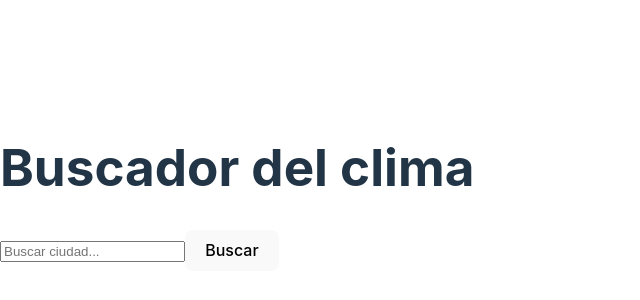
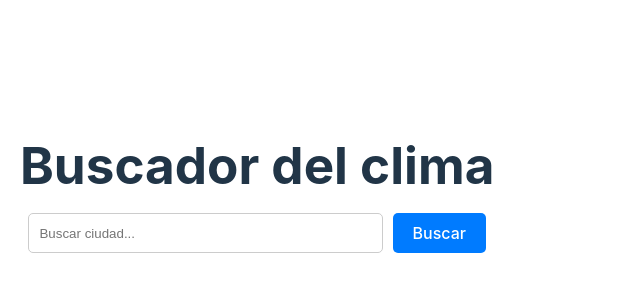
Before and after one commit to ItheraelCoder/weather-app, a React (Vite) app: page /search in a window 1280 px wide. Shown: the part 212-512 px from the top of the page, without its empty margins (0-640 px from the left). Built offline with nearby package versions, Linux system fonts and the light colour scheme; sample sign-in values are in the browser's storage.

Commit message:
Actualizacion: Weather App - API Connection

```diff
--- a/src/pages/SearchPage.jsx
+++ b/src/pages/SearchPage.jsx
@@ -1,6 +1,7 @@
 import { useState } from 'react';
 import { useSelector, useDispatch } from 'react-redux';
 import { setSearchTerm, setResults, setLoading, setError } from '../store/search/searchSlice';
+import '../styles/SearchPage.css'
 
 export const SearchPage = () => {
   const dispatch = useDispatch();
@@ -9,20 +10,23 @@ export const SearchPage = () => {
 
   const handleSearch = async (e) => {
     e.preventDefault();
-    if (!inputValue.trim()) return; // Evita búsquedas vacías
+    if (!inputValue.trim()) return;
 
     dispatch(setLoading(true));
     dispatch(setError(null));
 
     try {
-      // Simulamos una búsqueda con una API (puedes reemplazar esto con una llamada real)
-      const fakeResults = [
-        { id: 1, name: 'Resultado 1' },
-        { id: 2, name: 'Resultado 2' },
-      ];
+      const response = await fetch(
+        `https://api.weatherapi.com/v1/current.json?key=TU_API_KEY&q=${inputValue}`
+      );
+      const data = await response.json();
 
-      dispatch(setResults(fakeResults)); // Guarda los resultados en el store
-      dispatch(setSearchTerm(inputValue)); // Guarda el término de búsqueda
+      if (data.error) {
+        dispatch(setError(data.error.message));
+      } else {
+        dispatch(setResults([data])); // Guarda los resultados en el store
+        dispatch(setSearchTerm(inputValue));
+      }
     } catch (err) {
       dispatch(setError('Error al realizar la búsqueda'));
     } finally {
@@ -49,7 +53,7 @@ export const SearchPage = () => {
 
       {results.length > 0 && (
         <div className="results">
-          <h2>Resultados para `${searchTerm}`</h2>
+          <h2>Resultados para {searchTerm}</h2>
           <ul>
             {results.map((result) => (
               <li key={result.id}>{result.name}</li>
--- /dev/null
+++ b/src/styles/SearchPage.css
@@ -0,0 +1,64 @@
+.search-page {
+    max-width: 600px;
+    margin: 0 auto;
+    padding: 20px;
+    text-align: center;
+  }
+
+  .search-page h1 {
+    margin-bottom: 20px;
+  }
+
+  .search-page form {
+    display: flex;
+    justify-content: center;
+    margin-bottom: 20px;
+  }
+
+  .search-page input {
+    width: 70%;
+    padding: 10px;
+    border: 1px solid #ccc;
+    border-radius: 5px;
+    margin-right: 10px;
+  }
+
+  .search-page button {
+    padding: 10px 20px;
+    background-color: #007bff;
+    color: white;
+    border: none;
+    border-radius: 5px;
+    cursor: pointer;
+  }
+
+  .search-page button:disabled {
+    background-color: #ccc;
+    cursor: not-allowed;
+  }
+
+  .search-page .error {
+    color: red;
+    margin-bottom: 20px;
+  }
+
+  .search-page .results {
+    margin-top: 20px;
+  }
+
+  .search-page .results h2 {
+    margin-bottom: 10px;
+  }
+
+  .search-page .results ul {
+    list-style: none;
+    padding: 0;
+  }
+
+  .search-page .results li {
+    background-color: #f9f9f9;
+    padding: 10px;
+    border: 1px solid #ddd;
+    border-radius: 5px;
+    margin-bottom: 10px;
+  }
```
